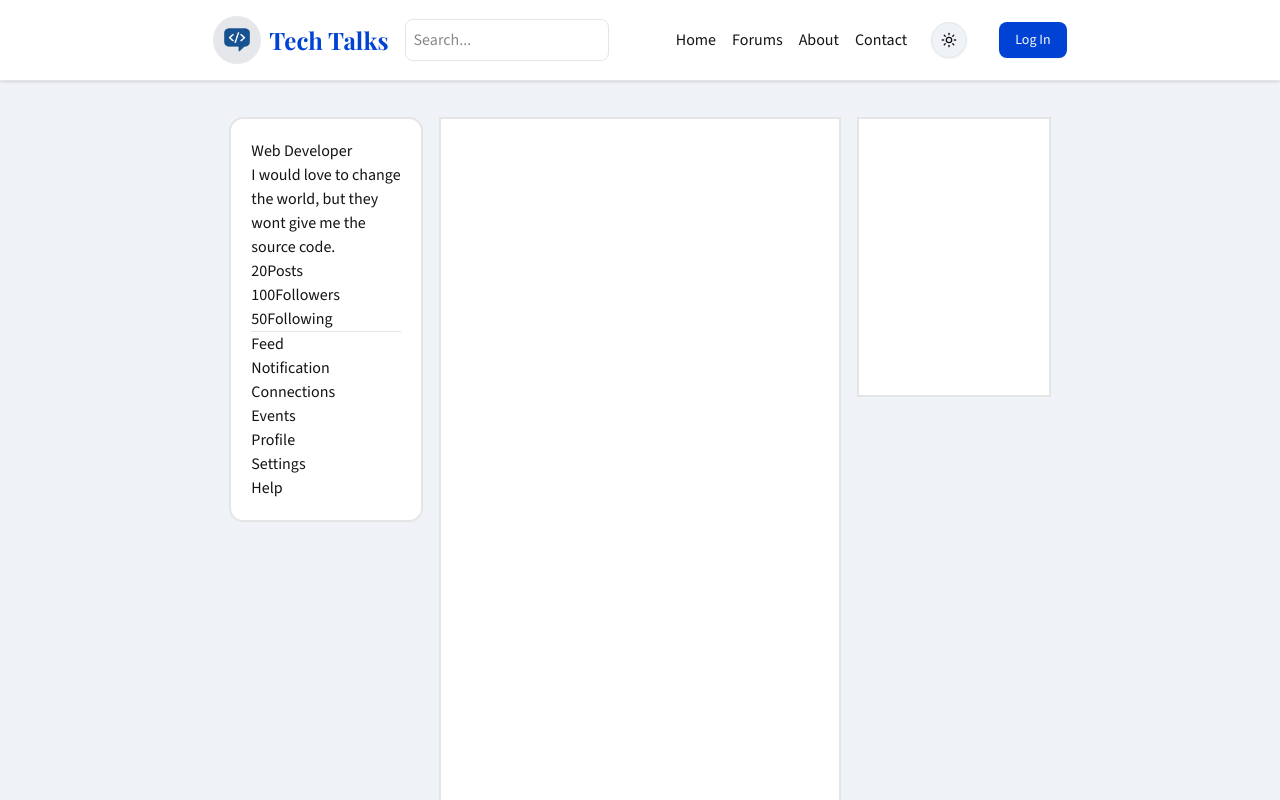
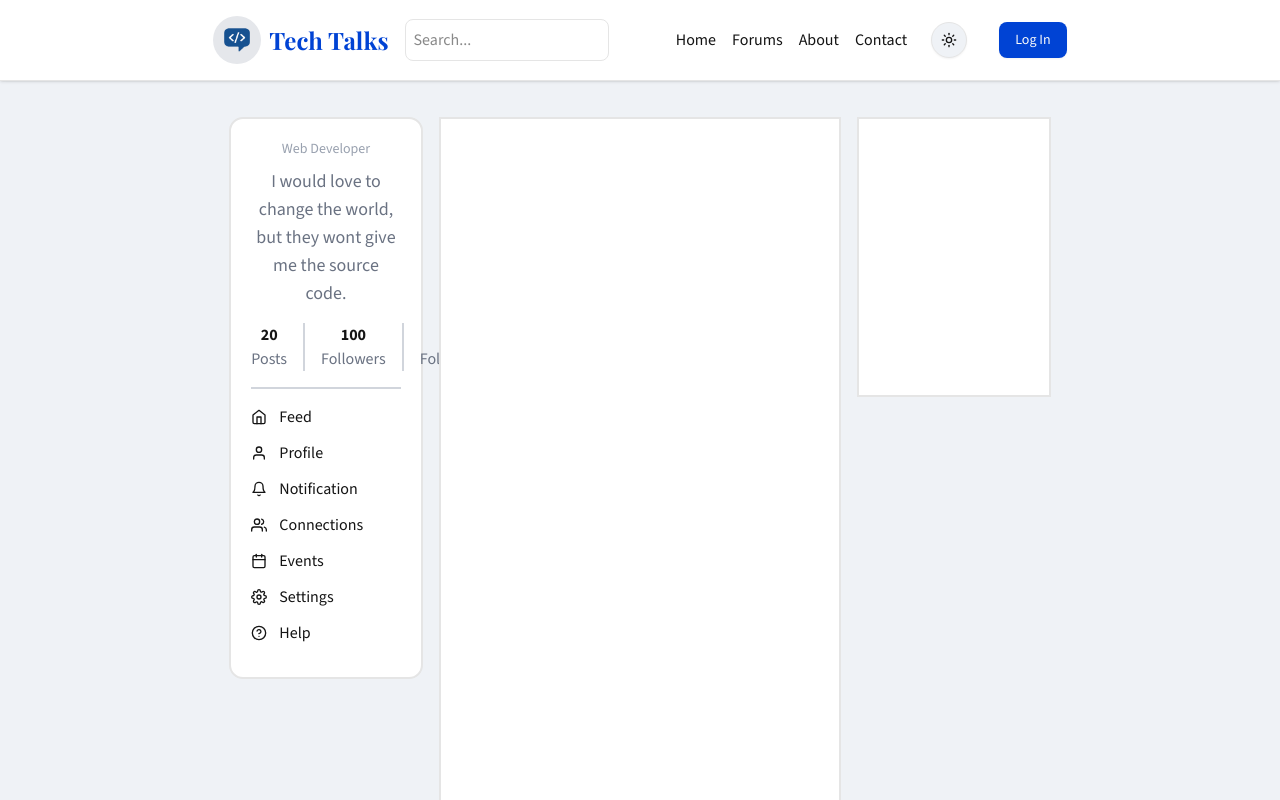
Before and after one commit to noboKumar/Tech-Talks, a Next.js app: page / in a window 1280 px wide. Shown: the top 800 px of the page. Built offline with nearby package versions, Linux system fonts and the light colour scheme; no server answers; a web font is replaced by a local one.

Commit message:
add user profile info left side menu

```diff
--- a/app/page.tsx
+++ b/app/page.tsx
@@ -3,14 +3,17 @@ import UserProfile from "@/components/UserProfile";
 export default function Home() {
   return (
     <div className="grid grid-cols-4 gap-4 p-4">
+
       {/* User Profile */}
       <div className="border-2 bg-white max-h-fit rounded-xl p-5">
         <UserProfile />
       </div>
+
       {/* feed */}
       <div className="col-span-2">
         <div className="border-2 bg-white min-h-screen"></div>
       </div>
+
       {/* right side */}
       <div>
         <div className="border-2 bg-white h-70 max-h-80"></div>
--- a/components/UserProfile.tsx
+++ b/components/UserProfile.tsx
@@ -1,44 +1,66 @@
 import { getUserSession } from "@/lib/userSession";
+import { Link2 } from "lucide-react";
+import Link from "next/link";
+import {
+  FiHome,
+  FiBell,
+  FiUsers,
+  FiCalendar,
+  FiUser,
+  FiSettings,
+  FiHelpCircle,
+} from "react-icons/fi";
 
 const UserProfile = async () => {
   const user = await getUserSession();
+
+  const menuItems = [
+    { name: "Feed", icon: <FiHome />, href: "/feed" },
+    { name: "Profile", icon: <FiUser />, href: "/profile" },
+    { name: "Notification", icon: <FiBell />, href: "/notifications" },
+    { name: "Connections", icon: <FiUsers />, href: "/connections" },
+    { name: "Events", icon: <FiCalendar />, href: "/events" },
+    { name: "Settings", icon: <FiSettings />, href: "/settings" },
+    { name: "Help", icon: <FiHelpCircle />, href: "/help" },
+  ];
   return (
     <div>
       {/* user info */}
-      <div>
-        <h2>{user?.name}</h2>
-        <p>Web Developer</p>
-        <p>
+      <div className="text-center">
+        <h2 className="text-lg font-bold">{user?.name}</h2>
+        <p className="text-sm text-gray-400">Web Developer</p>
+        <p className="text-lg mt-2 text-gray-500">
           I would love to change the world, but they wont give me the source
           code.
         </p>
       </div>
       {/* follower stats */}
-      <div>
-        <div>
-          <span>20</span>
-          <span>Posts</span>
+      <div className="flex justify-around my-4">
+        <div className="flex flex-col text-center border-r-2 border-gray-300 pr-4">
+          <span className="font-bold">20</span>
+          <span className="text-gray-500">Posts</span>
         </div>
-        <div>
-          <span>100</span>
-          <span>Followers</span>
+        <div className="flex flex-col text-center border-r-2 border-gray-300 px-4">
+          <span className="font-bold">100</span>
+          <span className="text-gray-500">Followers</span>
         </div>
-        <div>
-          <span>50</span>
-          <span>Following</span>
+        <div className="flex flex-col text-center pl-4">
+          <span className="font-bold">50</span>
+          <span className="text-gray-500">Following</span>
         </div>
       </div>
-      <hr />
+      <hr className="my-4 border-gray-300 border" />
       {/* route */}
       <div>
         <ul>
-          <li>Feed</li>
-          <li>Notification</li>
-          <li>Connections</li>
-          <li>Events</li>
-          <li>Profile</li>
-          <li>Settings</li>
-          <li>Help</li>
+          {menuItems.map((item) => (
+            <Link key={item.name} href={item.href}>
+              <li className="flex items-center gap-3 my-3 font-medium cursor-pointer hover:text-blue-500">
+                {item.icon}
+                {item.name}
+              </li>
+            </Link>
+          ))}
         </ul>
       </div>
     </div>
--- a/package.json
+++ b/package.json
@@ -25,6 +25,7 @@
     "react": "19.1.0",
     "react-dom": "19.1.0",
     "react-hook-form": "^7.62.0",
+    "react-icons": "^5.5.0",
     "sonner": "^2.0.7",
     "tailwind-merge": "^3.3.1"
   },
```
Also changed, not shown: 1 other file (tests, documents, lock files or other folders).
